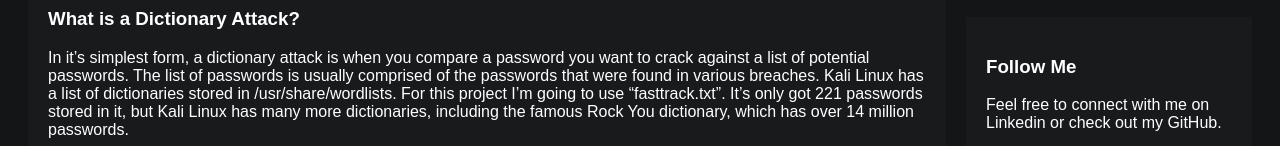
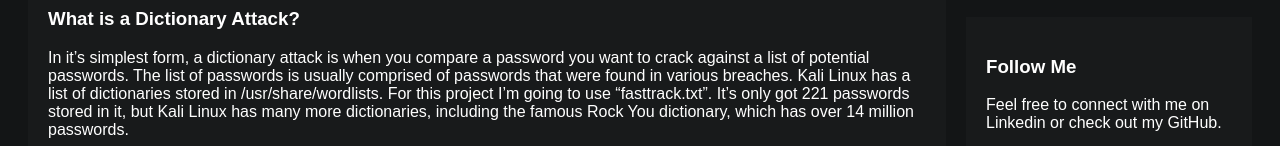
Before and after one commit to Baljit147/Baljit147.github.io, a plain HTML site: page posts/cracking_linux_shadow_file_passwords.html in a window 1280 px wide. Shown: the part 1198-1344 px from the top of the page. Drawn offline with Linux system fonts and the light colour scheme.

Commit message:
Update cracking_linux_shadow_file_passwords.html

```diff
--- a/posts/cracking_linux_shadow_file_passwords.html
+++ b/posts/cracking_linux_shadow_file_passwords.html
@@ -42,7 +42,7 @@
         <p>Since we need a passwd and shadow file, let’s make a new user with a password vulnerable to a dictionary attack.
         </p>
         <h3>What is a Dictionary Attack?</h3>
-        <p>In it’s simplest form, a dictionary attack is when you compare a password you want to crack against a list of potential passwords. The list of passwords is usually comprised of the passwords that were found in various breaches. Kali Linux has a list of dictionaries stored in /usr/share/wordlists.
+        <p>In it’s simplest form, a dictionary attack is when you compare a password you want to crack against a list of potential passwords. The list of passwords is usually comprised of passwords that were found in various breaches. Kali Linux has a list of dictionaries stored in /usr/share/wordlists.
             For this project I’m going to use “fasttrack.txt”. It’s only got 221 passwords stored in it, but Kali Linux has many more dictionaries, including the famous Rock You dictionary, which has over 14 million passwords.
         </p>
         <h3>Making a user</h3>
```
